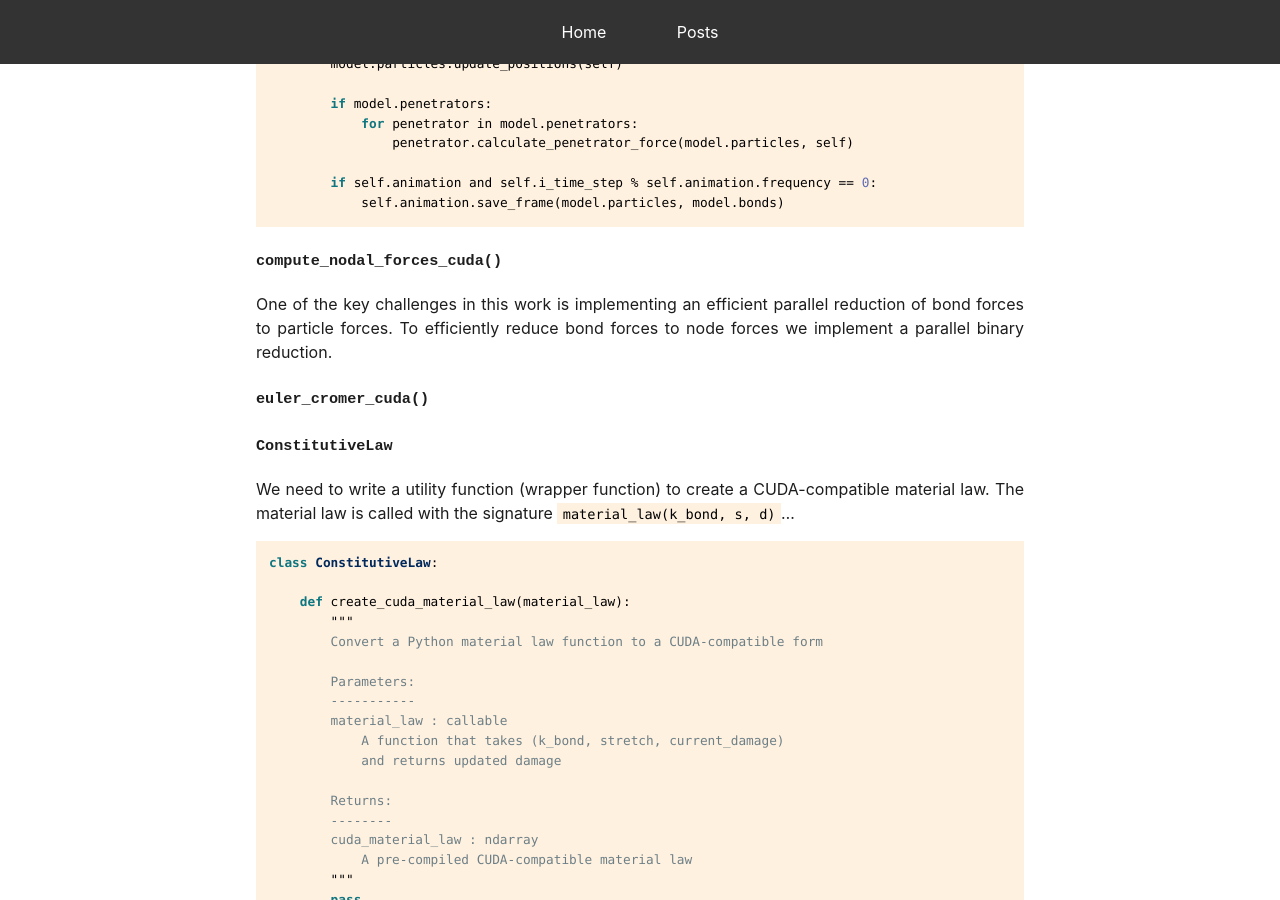
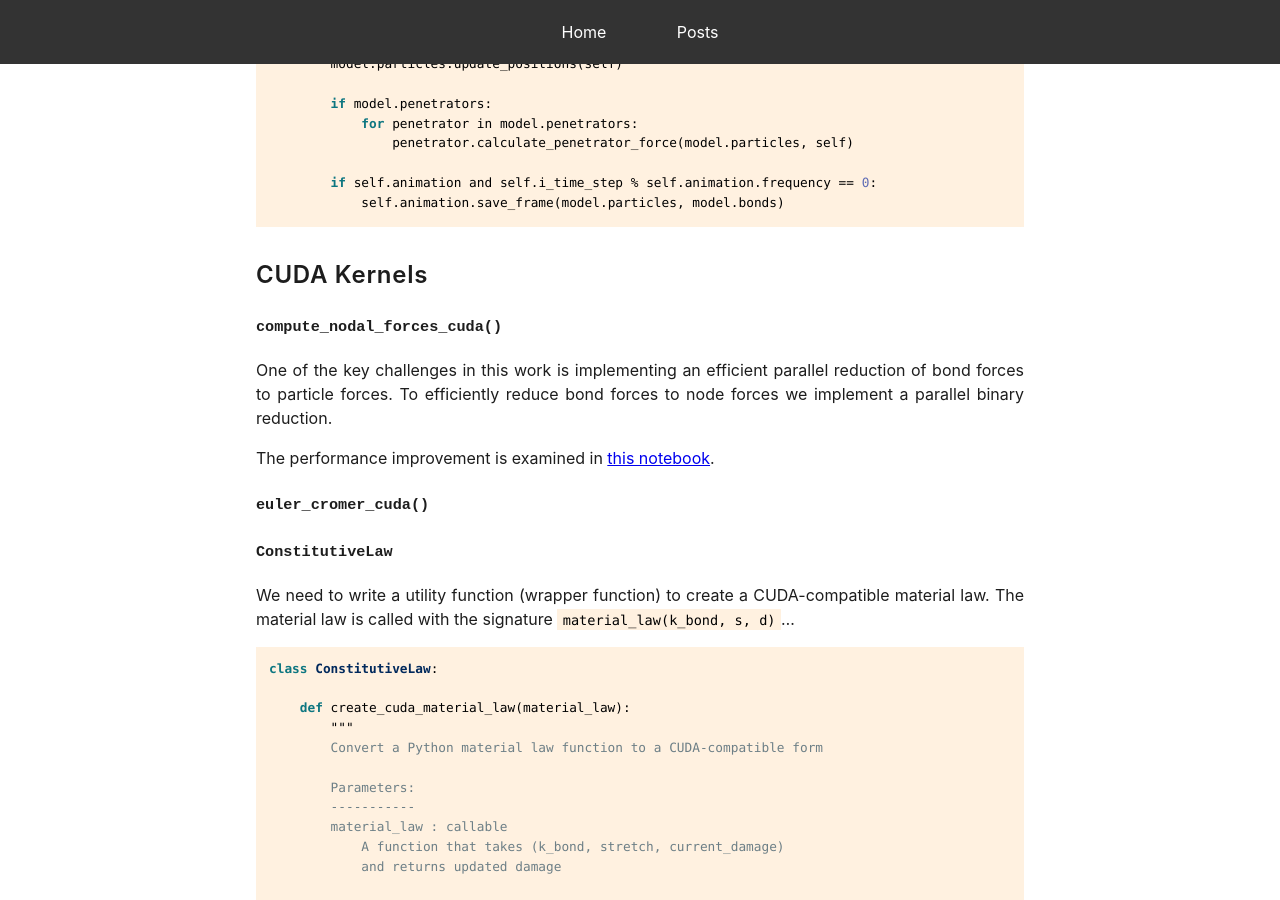
Before and after one commit to mark-hobbs/mark-hobbs.github.io, a Jekyll site: the page built from _posts/2025-02-03-cuda.md, in a window 1280 px wide and 900 px high, scrolled down 6606 px. Built offline with Jekyll 4.4.1, drawn with Linux system fonts in a browser that asks for light colours.

Commit message:
General updates

````diff
--- a/_posts/2025-02-03-cuda.md
+++ b/_posts/2025-02-03-cuda.md
@@ -308,9 +308,14 @@ class Simulation:
             self.animation.save_frame(model.particles, model.bonds)
 ```
 
+## CUDA Kernels
+
 ### `compute_nodal_forces_cuda()`
 
 One of the key challenges in this work is implementing an efficient parallel reduction of bond forces to particle forces. To efficiently reduce bond forces to node forces we implement a parallel binary reduction.
+
+The performance improvement is examined in [this notebook](https://github.com/mark-hobbs/articles/blob/main/cuda/parallel-reduction.ipynb).
+
 
 ### `euler_cromer_cuda()`
 
````
